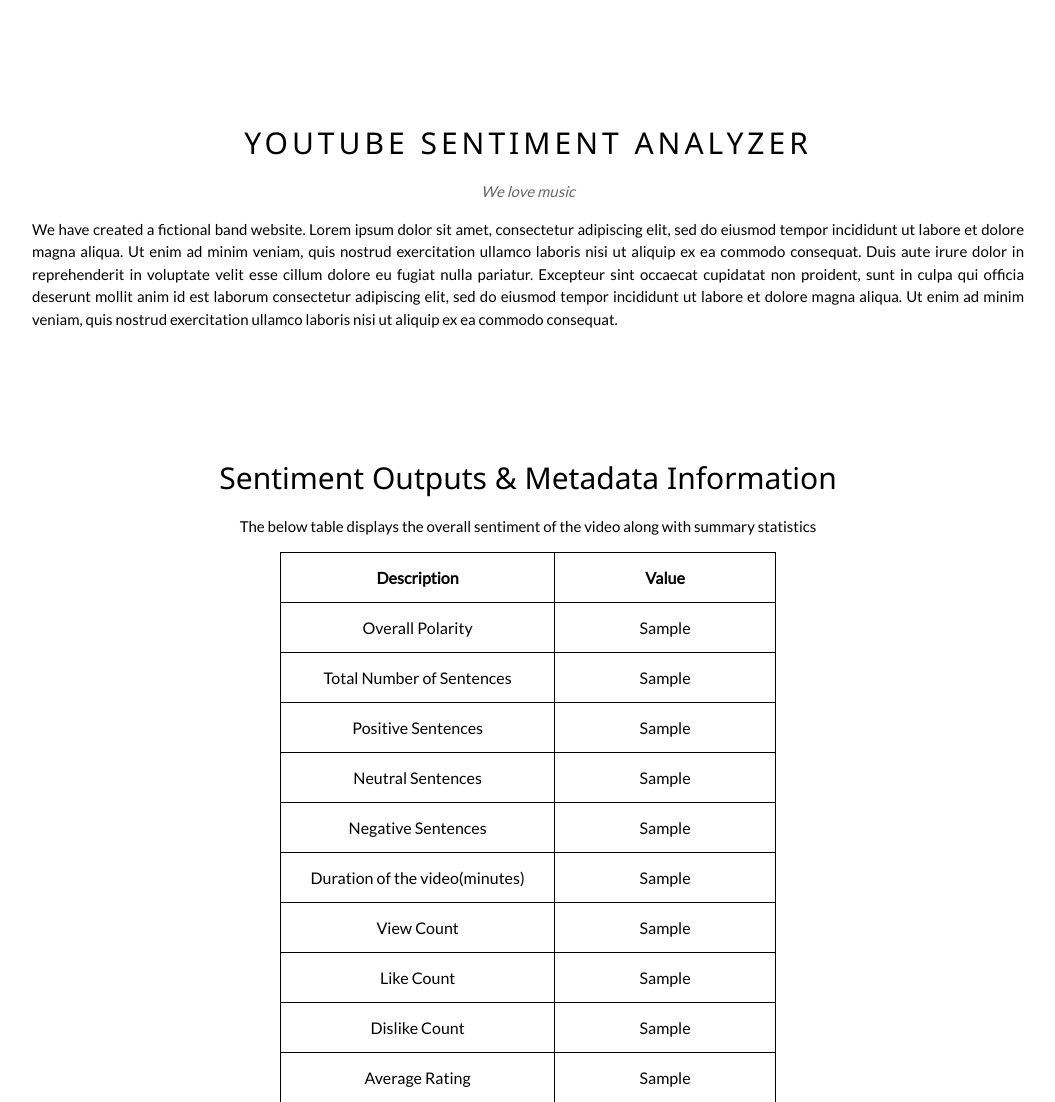
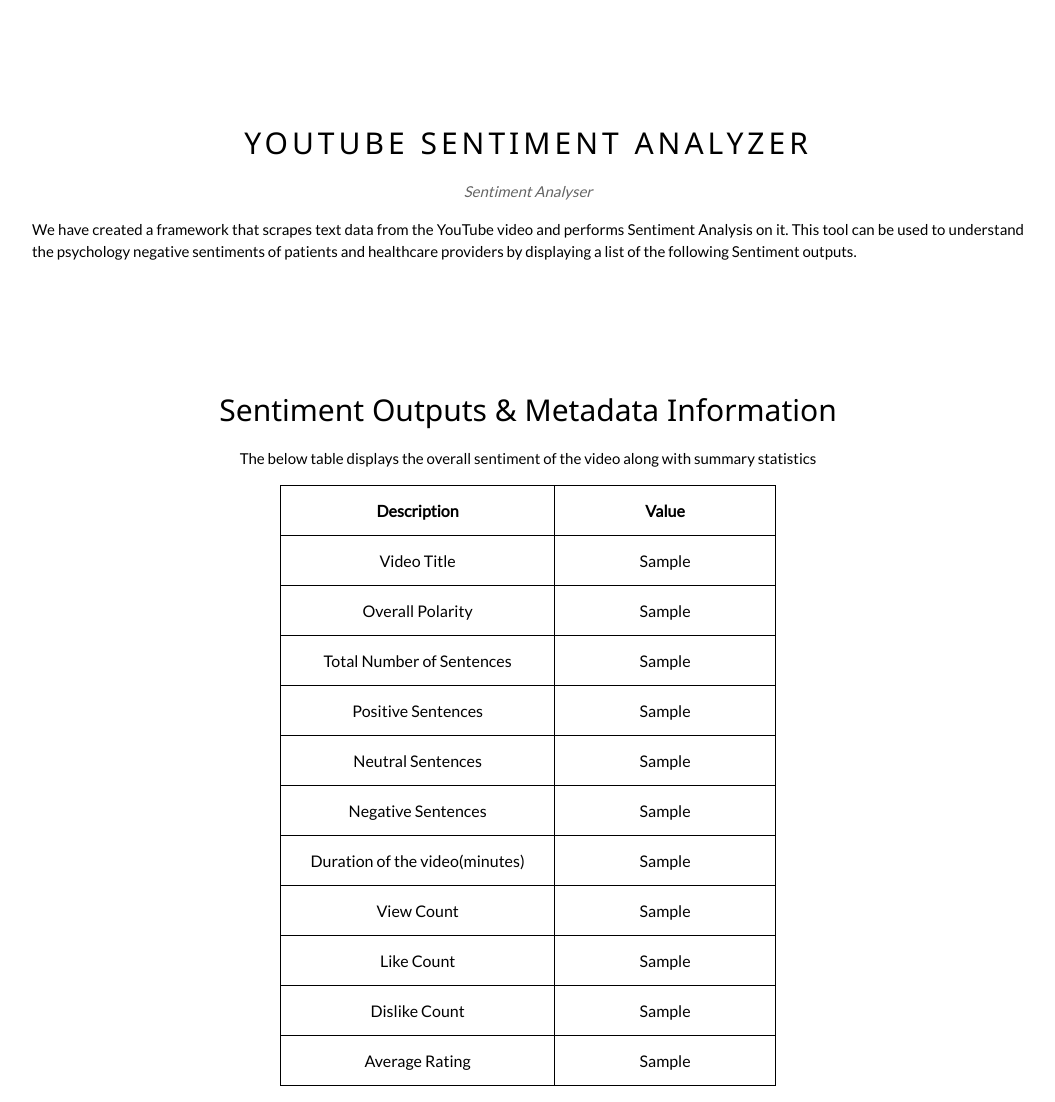
Before and after one commit to shradhit/scrapper_youtube, a Flask app: template flask_scrapper/templates/template2.html in a window 1280 px wide. Shown: the top 1102 px of the page, without its empty margins (112-1167 px from the left). Run offline with Flask 2, Linux system fonts and the light colour scheme; the template is opened without the code that fills it: most values are stand-ins (such as "Sample title", 1, 10 or a date in 2020); grey boxes are pictures that could not be loaded.

Commit message:
Add files via upload

```diff
--- a/flask_scrapper/app.py
+++ b/flask_scrapper/app.py
@@ -44,7 +44,6 @@ def form_data():
         link = request.form['link']
         if validators.url(link):
             link_received = link
-            #main_(link_received)
         else:
             return render_template("template3.html")
 
@@ -75,7 +74,7 @@ def form_data():
     filtered_d = dict((k, meta[k]) for k in keys if k in meta)
     df = pd.DataFrame.from_dict(filtered_d, orient='index').T
     df.index = df['title']
-    print(meta['title'])
+    title = meta['title']
     files = os.listdir(source)
 
     for f in files:
@@ -157,7 +156,7 @@ def form_data():
                                 'overall_polarity', 'Start_time', 'End_time']
 
         sentiment_df['Sentiment'] = ['Positive' if w>0 else 'Negative' if w<0 else 'Neutral' for w in sentiment_df['overall_polarity']]
-        abcd = sentiment_df.to_json()
+        #abcd = sentiment_df.to_json()
         print('DONE 6')
 
         ######## Sentiment Outputs #############
@@ -167,9 +166,10 @@ def form_data():
 
         # Total sentences in the video
         total_sentences = sentiment_df.shape[0]
-        positive_sentences = round(sentiment_df[sentiment_df['overall_polarity']>0].shape[0]/total_sentences,2)*100
-        neutral_sentences = round(sentiment_df[sentiment_df['overall_polarity'] == 0].shape[0]/total_sentences,2)*100
-        negative_sentences = round(sentiment_df[sentiment_df['overall_polarity'] < 0].shape[0]/total_sentences,2)*100
+        positive_sentences_ = round(sentiment_df[sentiment_df['overall_polarity']>0].shape[0]/total_sentences, 2)
+        positive_sentences = round(positive_sentences_ * 100, 2)
+        neutral_sentences = round(sentiment_df[sentiment_df['overall_polarity'] == 0].shape[0]/total_sentences, 2)*100
+        negative_sentences = round(sentiment_df[sentiment_df['overall_polarity'] < 0].shape[0]/total_sentences, 2)*100
 
 
         duration = round(df['duration'][0]/60,2)
@@ -180,17 +180,20 @@ def form_data():
 
         # Distribution
         distribution_df = sentiment_df
-
+        list_color = ["r","g",'y']
+        index = 0
         fig,ax = plt.subplots(figsize=(10,5))
         for group in distribution_df.Sentiment.unique():
-            sns_distplot = sns.distplot(distribution_df.loc[distribution_df.Sentiment==group,'overall_polarity'],kde=False,ax=ax,label=group)
+            sns_distplot = sns.distplot(distribution_df.loc[distribution_df.Sentiment==group,'overall_polarity'],kde=False,ax=ax,label=group, color=list_color[index])
+            index = index + 1
         plt.legend()
         plt.xlabel('Polarity Score')
         plt.ylabel('Number of sentences')
-        plt.title('Distribution of the polarity score of the entire video')
+        plt.title('Distribution of the polarity score of the entire video', weight='bold')
 
         fig1 = sns_distplot.get_figure()
         img_save1 = file_image + "one.png"
+
         fig1.savefig("static/" + img_save1)
 
         print('DONE 6.5')
@@ -200,7 +203,7 @@ def form_data():
 
         plt.figure(figsize=(16,5))
         sns_plot = sns.heatmap(data=heatmap_polarity.T, robust=True, cmap='RdYlGn',yticklabels=False, xticklabels=5, cbar=True, cbar_kws={"orientation": "horizontal"})
-        plt.title('Heatmap reflecting the change in polarity of the speech')
+        plt.title('Heatmap reflecting the change in polarity of the speech', weight='bold')
         plt.xlabel('Sentences over time')
 
         fig2 = sns_plot.get_figure()
@@ -240,11 +243,15 @@ def form_data():
 
 
         # Plot the WordCloud image
+        #plt.title('Word Cloud', weight='bold')
+
         plt.figure(figsize=(8, 8), facecolor=None)
         plt.imshow(wordcloud)
         plt.axis('off')
         plt.tight_layout(pad=0)
-        img_save3 = file_image +"three.png"
+        plt.title("Word Cloud of Frequent Words", fontweight='bold')
+        img_save3 = file_image + "three.png"
+
         plt.savefig("static/" + img_save3)
 
         #return render_template("template.html", graph_one=img_save1, graph_two=img_save2)
@@ -252,7 +259,7 @@ def form_data():
 
         return render_template("template2.html", graph_one=img_save1, graph_two=img_save2,graph_three=img_save3,
                                v1=overall_sentiment,v2=total_sentences,v3=positive_sentences,v4=neutral_sentences,v5=negative_sentences,
-                               v6=duration, v7=view_count,v8=like_count,v9=dislike_count,v10=average_rating)
+                               v6=duration, v7=view_count,v8=like_count,v9=dislike_count,v10=average_rating, v11 = title)
     return render_template("template3.html")
 
 
--- a/flask_scrapper/templates/template2.html
+++ b/flask_scrapper/templates/template2.html
@@ -49,10 +49,9 @@ body {font-family: "Lato", sans-serif}
 
   <div class="w3-container w3-content w3-center w3-padding-64" style="max-width:80%" id="analyzer">
     <h2 class="w3-wide"> YOUTUBE SENTIMENT ANALYZER</h2>
-    <p class="w3-opacity"><i>We love music</i></p>
-    <p class="w3-justify">We have created a fictional band website. Lorem ipsum dolor sit amet, consectetur adipiscing elit, sed do eiusmod tempor incididunt ut labore et dolore magna aliqua. Ut enim ad minim veniam, quis nostrud exercitation ullamco laboris nisi ut aliquip
-      ex ea commodo consequat. Duis aute irure dolor in reprehenderit in voluptate velit esse cillum dolore eu fugiat nulla pariatur. Excepteur sint occaecat cupidatat non proident, sunt in culpa qui officia deserunt mollit anim id est laborum consectetur
-      adipiscing elit, sed do eiusmod tempor incididunt ut labore et dolore magna aliqua. Ut enim ad minim veniam, quis nostrud exercitation ullamco laboris nisi ut aliquip ex ea commodo consequat.</p>
+    <p class="w3-opacity"><i> Sentiment Analyser </i></p>
+    <p class="w3-justify">We have created a framework that scrapes text data from the YouTube video and performs Sentiment Analysis on it. This tool
+    can be used to understand the psychology negative sentiments of patients and healthcare providers by displaying a list of the following Sentiment outputs.</p>
     <div class="w3-row w3-padding-32">
       <!--<form method="POST">
           <input name="link" class="w3-input w3-border" type="text" placeholder="ENTER THE URL" required name="Message">
@@ -62,7 +61,7 @@ body {font-family: "Lato", sans-serif}
 	  <!--<iframe id = "youtube-link" width="420" height="345"></iframe>-->
 
 
-      <style>
+  <style>
   table, th, td { width:0%;
     border: 1px solid black;
     border-collapse: collapse;
@@ -80,11 +79,15 @@ body {font-family: "Lato", sans-serif}
 
   <!--Left Table-->
 
-  <table style="margin-left:auto;
-    margin-right:auto; width:50%;align:"middle"">
+  <table style="margin-left:auto; margin-right:auto; width:50%;align:"middle"">
     <tr>
       <th>Description</th>
       <th>Value</th>
+    </tr>
+    <tr>
+      <td style="text-align:center">
+        Video Title</td>
+      <td style="text-align:center">{{v11}}</td>
     </tr>
     <tr>
       <td style="text-align:center">
@@ -141,13 +144,13 @@ body {font-family: "Lato", sans-serif}
 
 
 
+<div>
 
+    <img src="{{ url_for('static', filename = graph_one) }}" alt="User Image" width="65%" height="65%" style="left:20px; padding:30px" align="middle">
+    <img src="{{ url_for('static', filename = graph_two) }}" alt="User Image" width="90%" height="60%" style="padding:30px" align="middle">
+    <img src="{{ url_for('static', filename = graph_three) }}" alt="User Image" width="50%" height="80%" style="padding:30px" align="middle">
 
-<div>
-    <img src="{{ url_for('static', filename = graph_one) }}" alt="User Image" width="50%" height="70%" style="left:30px; padding:30px" align="middle">
-    <img src="{{ url_for('static', filename = graph_two) }}" alt="User Image" width="90%" height="70%" style="padding:30px" align="middle">
-    <img src="{{ url_for('static', filename = graph_three) }}" alt="User Image" width="50%" height="70%" style="padding:30px" align="middle">
-  </div>
+</div>
 
 
 
@@ -261,11 +264,6 @@ document.getElementById("output").style.display = "block";
 
 
 
-
-//
-
-
-
 // Used to toggle the menu on small screens when clicking on the menu button
 function myFunction() {
   var x = document.getElementById("navDemo");
```
Also changed, not shown: flask_scrapper/requirements.txt (added, +355 -0 lines), flask_scrapper/templates/template.html (+35 -7 lines), flask_scrapper/Omkar_ZS_Image.jpg (added), flask_scrapper/headshot-shradhitsubudhi.png (added), 2 other files.
